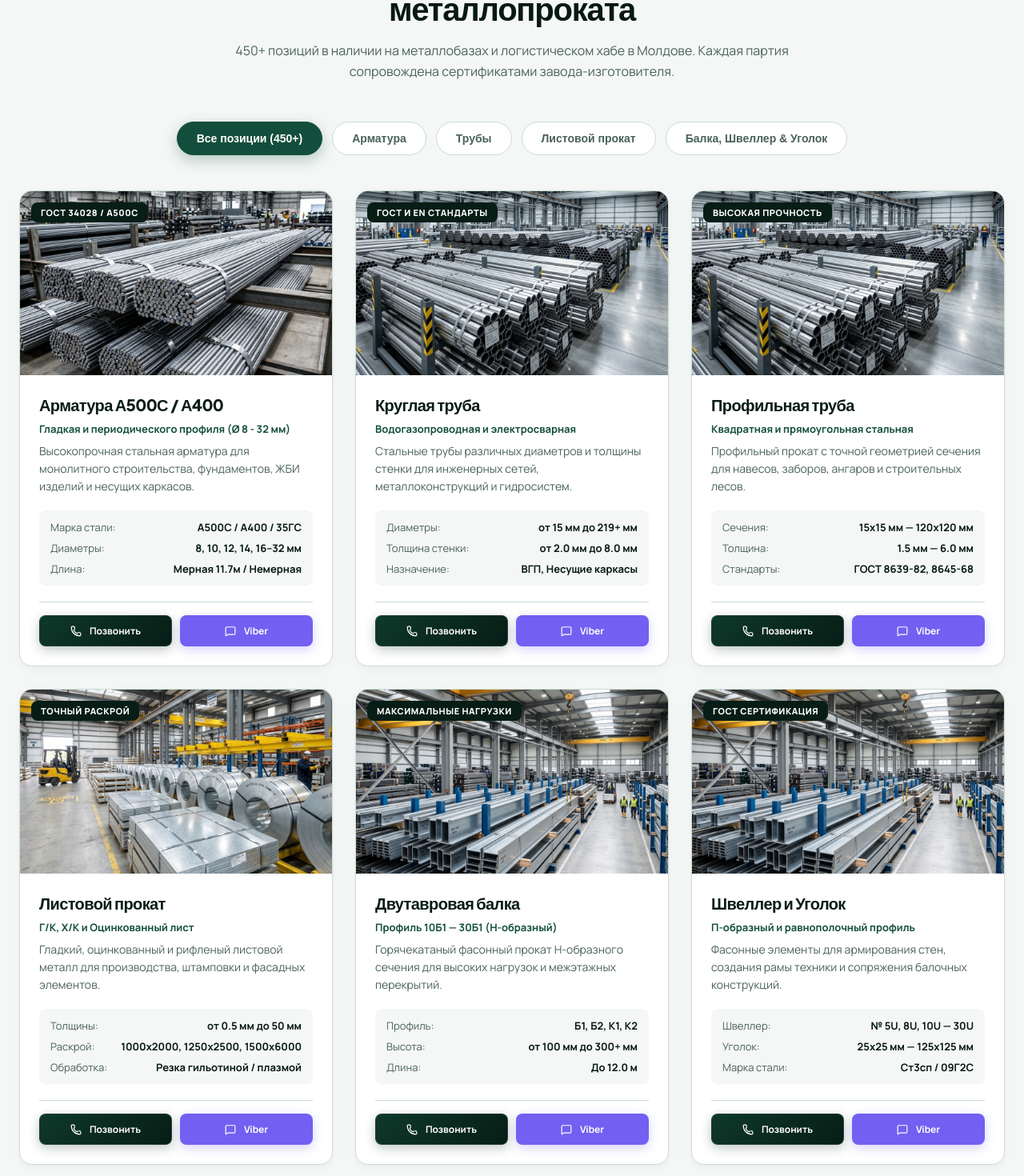
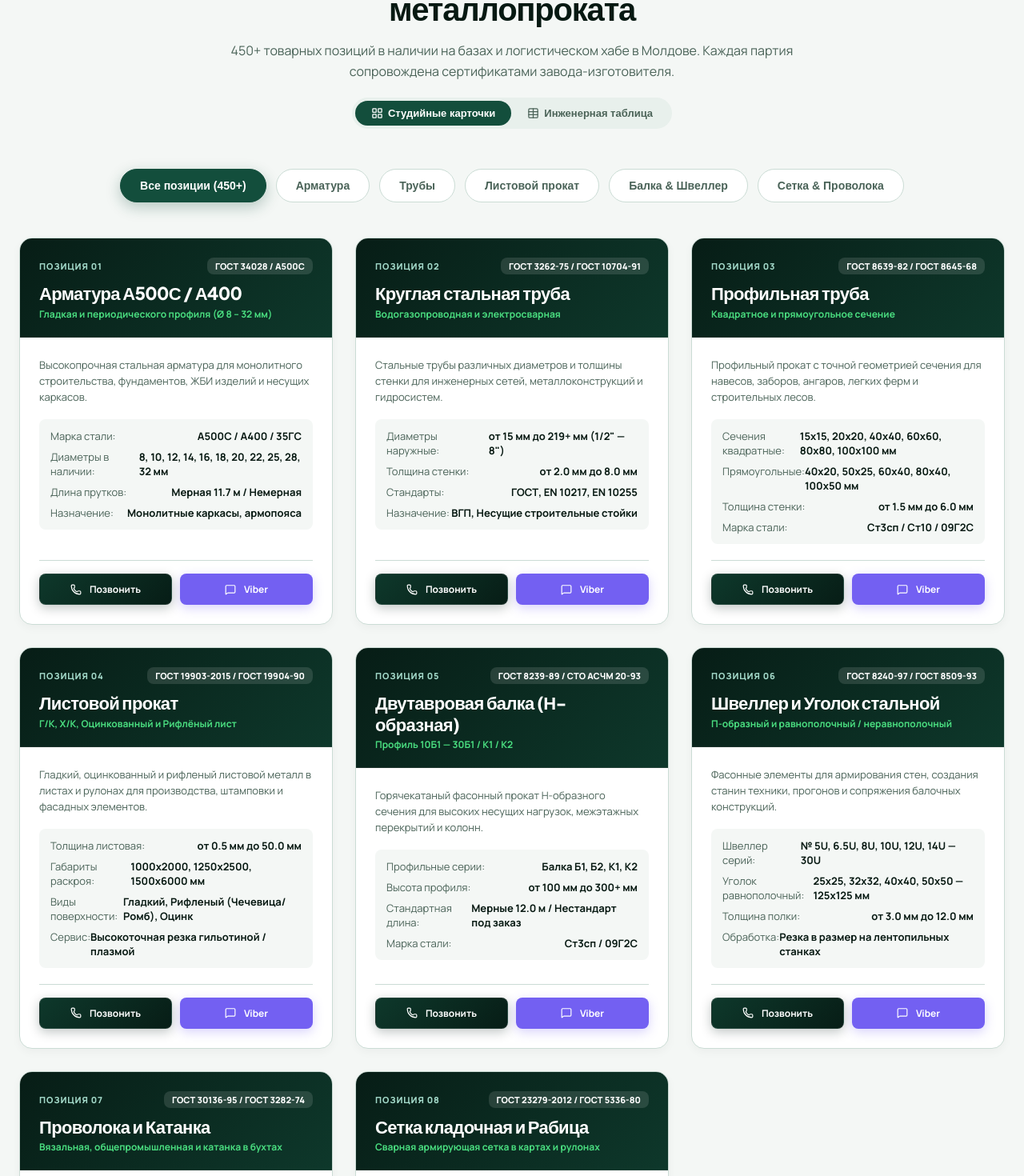
Before and after one commit to amuravschi-cloud/metalica-zuev, a React (Vite) app: page / in a window 1280 px wide. Shown: the part 1160-2630 px from the top of the page at 80% size. Built offline with nearby package versions, Linux system fonts and the light colour scheme.

Commit message:
Update address to Transnistria 3A and launch image-free luxury catalog (cards + data table)

```diff
--- a/src/components/BasesMap.jsx
+++ b/src/components/BasesMap.jsx
@@ -20,10 +20,10 @@ export default function BasesMap() {
       id: 'base2',
       title: 'Металлобаза №2 (Кишинёв)',
       city: 'Chișinău',
-      address: 'str. Transnistria, 3 (заезд с str. Vadul lui Vodă, 142)',
+      address: 'str. Transnistria, 3A (заезд с str. Vadul lui Vodă, 142)',
       type: 'Открытая металлобаза · Склад металла',
       hours: 'Пн–Пт: 08:00 – 17:00',
-      mapUrl: 'https://www.google.com/maps/search/?api=1&query=Metalica+Zuev+Transnistria+3+Chisinau',
+      mapUrl: 'https://www.google.com/maps/search/?api=1&query=Metalica+Zuev+Transnistria+3A+Chisinau',
       features: ['Открытый склад металлопроката', 'Лентопильная резка', 'Удобный подъезд длинномеров', 'Погрузка крановым оборудованием'],
       desc: 'Открытая металлобаза с удобным заездом с улицы Вадул-луй-Водэ (142), оборудованная под отгрузку тяжелых длинномеров.'
     },
--- a/src/components/ProductCatalog.jsx
+++ b/src/components/ProductCatalog.jsx
@@ -1,92 +1,129 @@
 import React, { useState } from 'react';
-import { Phone, MessageSquare } from 'lucide-react';
+import { Phone, MessageSquare, Table, LayoutGrid, CheckCircle2, ShieldCheck } from 'lucide-react';
 
 export default function ProductCatalog() {
   const [activeTab, setActiveTab] = useState('all');
+  const [displayMode, setDisplayMode] = useState('cards'); // 'cards' or 'table'
 
   const products = [
     {
       id: 'armatura',
+      code: '01',
       category: 'armatura',
       title: 'Арматура А500С / А400',
-      subtitle: 'Гладкая и периодического профиля (Ø 8 - 32 мм)',
+      subtitle: 'Гладкая и периодического профиля (Ø 8 – 32 мм)',
       desc: 'Высокопрочная стальная арматура для монолитного строительства, фундаментов, ЖБИ изделий и несущих каркасов.',
-      photo: './images/rebar.png',
       tag: 'ГОСТ 34028 / А500С',
       specs: [
         { label: 'Марка стали', value: 'А500С / А400 / 35ГС' },
-        { label: 'Диаметры', value: '8, 10, 12, 14, 16–32 мм' },
-        { label: 'Длина', value: 'Мерная 11.7м / Немерная' },
+        { label: 'Диаметры в наличии', value: '8, 10, 12, 14, 16, 18, 20, 22, 25, 28, 32 мм' },
+        { label: 'Длина прутков', value: 'Мерная 11.7 м / Немерная' },
+        { label: 'Назначение', value: 'Монолитные каркасы, армопояса' },
       ]
     },
     {
       id: 'pipes_round',
+      code: '02',
       category: 'pipes',
-      title: 'Круглая труба',
+      title: 'Круглая стальная труба',
       subtitle: 'Водогазопроводная и электросварная',
       desc: 'Стальные трубы различных диаметров и толщины стенки для инженерных сетей, металлоконструкций и гидросистем.',
-      photo: './images/pipes.png',
-      tag: 'ГОСТ и EN стандарты',
+      tag: 'ГОСТ 3262-75 / ГОСТ 10704-91',
       specs: [
-        { label: 'Диаметры', value: 'от 15 мм до 219+ мм' },
+        { label: 'Диаметры наружные', value: 'от 15 мм до 219+ мм (1/2" — 8")' },
         { label: 'Толщина стенки', value: 'от 2.0 мм до 8.0 мм' },
-        { label: 'Назначение', value: 'ВГП, Несущие каркасы' },
+        { label: 'Стандарты', value: 'ГОСТ, EN 10217, EN 10255' },
+        { label: 'Назначение', value: 'ВГП, Несущие строительные стойки' },
       ]
     },
     {
       id: 'pipes_prof',
+      code: '03',
       category: 'pipes',
       title: 'Профильная труба',
-      subtitle: 'Квадратная и прямоугольная стальная',
-      desc: 'Профильный прокат с точной геометрией сечения для навесов, заборов, ангаров и строительных лесов.',
-      photo: './images/pipes.png',
-      tag: 'Высокая прочность',
+      subtitle: 'Квадратное и прямоугольное сечение',
+      desc: 'Профильный прокат с точной геометрией сечения для навесов, заборов, ангаров, легких ферм и строительных лесов.',
+      tag: 'ГОСТ 8639-82 / ГОСТ 8645-68',
       specs: [
-        { label: 'Сечения', value: '15х15 мм — 120х120 мм' },
-        { label: 'Толщина', value: '1.5 мм — 6.0 мм' },
-        { label: 'Стандарты', value: 'ГОСТ 8639-82, 8645-68' },
+        { label: 'Сечения квадратные', value: '15х15, 20х20, 40х40, 60х60, 80х80, 100х100 мм' },
+        { label: 'Прямоугольные', value: '40х20, 50х25, 60х40, 80х40, 100х50 мм' },
+        { label: 'Толщина стенки', value: 'от 1.5 мм до 6.0 мм' },
+        { label: 'Марка стали', value: 'Ст3сп / Ст10 / 09Г2С' },
       ]
     },
     {
       id: 'sheets',
+      code: '04',
       category: 'sheets',
       title: 'Листовой прокат',
-      subtitle: 'Г/К, Х/К и Оцинкованный лист',
-      desc: 'Гладкий, оцинкованный и рифленый листовой металл для производства, штамповки и фасадных элементов.',
-      photo: './images/sheets.png',
-      tag: 'Точный раскрой',
+      subtitle: 'Г/К, Х/К, Оцинкованный и Рифлёный лист',
+      desc: 'Гладкий, оцинкованный и рифленый листовой металл в листах и рулонах для производства, штамповки и фасадных элементов.',
+      tag: 'ГОСТ 19903-2015 / ГОСТ 19904-90',
       specs: [
-        { label: 'Толщины', value: 'от 0.5 мм до 50 мм' },
-        { label: 'Раскрой', value: '1000х2000, 1250х2500, 1500х6000' },
-        { label: 'Обработка', value: 'Резка гильотиной / плазмой' },
+        { label: 'Толщина листовая', value: 'от 0.5 мм до 50.0 мм' },
+        { label: 'Габариты раскроя', value: '1000х2000, 1250х2500, 1500х6000 мм' },
+        { label: 'Виды поверхности', value: 'Гладкий, Рифленый (Чечевица/Ромб), Оцинк' },
+        { label: 'Сервис', value: 'Высокоточная резка гильотиной / плазмой' },
       ]
     },
     {
       id: 'beams',
+      code: '05',
       category: 'shaped',
-      title: 'Двутавровая балка',
-      subtitle: 'Профиль 10Б1 — 30Б1 (Н-образный)',
-      desc: 'Горячекатаный фасонный прокат Н-образного сечения для высоких нагрузок и межэтажных перекрытий.',
-      photo: './images/beams.png',
-      tag: 'Максимальные нагрузки',
+      title: 'Двутавровая балка (Н-образная)',
+      subtitle: 'Профиль 10Б1 — 30Б1 / К1 / К2',
+      desc: 'Горячекатаный фасонный прокат Н-образного сечения для высоких несущих нагрузок, межэтажных перекрытий и колонн.',
+      tag: 'ГОСТ 8239-89 / СТО АСЧМ 20-93',
       specs: [
-        { label: 'Профиль', value: 'Б1, Б2, К1, К2' },
-        { label: 'Высота', value: 'от 100 мм до 300+ мм' },
-        { label: 'Длина', value: 'До 12.0 м' },
+        { label: 'Профильные серии', value: 'Балка Б1, Б2, К1, К2' },
+        { label: 'Высота профиля', value: 'от 100 мм до 300+ мм' },
+        { label: 'Стандартная длина', value: 'Мерные 12.0 м / Нестандарт под заказ' },
+        { label: 'Марка стали', value: 'Ст3сп / 09Г2С' },
       ]
     },
     {
       id: 'channels',
+      code: '06',
       category: 'shaped',
-      title: 'Швеллер и Уголок',
-      subtitle: 'П-образный и равнополочный профиль',
-      desc: 'Фасонные элементы для армирования стен, создания рамы техники и сопряжения балочных конструкций.',
-      photo: './images/beams.png',
-      tag: 'ГОСТ сертификация',
+      title: 'Швеллер и Уголок стальной',
+      subtitle: 'П-образный и равнополочный / неравнополочный',
+      desc: 'Фасонные элементы для армирования стен, создания станин техники, прогонов и сопряжения балочных конструкций.',
+      tag: 'ГОСТ 8240-97 / ГОСТ 8509-93',
       specs: [
-        { label: 'Швеллер', value: '№ 5U, 8U, 10U — 30U' },
-        { label: 'Уголок', value: '25х25 мм — 125х125 мм' },
-        { label: 'Марка стали', value: 'Ст3сп / 09Г2С' },
+        { label: 'Швеллер серий', value: '№ 5U, 6.5U, 8U, 10U, 12U, 14U — 30U' },
+        { label: 'Уголок равнополочный', value: '25х25, 32х32, 40х40, 50х50 — 125х125 мм' },
+        { label: 'Толщина полки', value: 'от 3.0 мм до 12.0 мм' },
+        { label: 'Обработка', value: 'Резка в размер на лентопильных станках' },
+      ]
+    },
+    {
+      id: 'wire_rod',
+      code: '07',
+      category: 'wire',
+      title: 'Проволока и Катанка',
+      subtitle: 'Вязальная, общепромышленная и катанка в бухтах',
+      desc: 'Стальная катанка и термически обработанная вязальная проволока для увязки арматурных каркасов и производства изделий.',
+      tag: 'ГОСТ 30136-95 / ГОСТ 3282-74',
+      specs: [
+        { label: 'Катанка диаметром', value: 'Ø 5.5 мм, 6.5 мм, 8.0 мм' },
+        { label: 'Проволока вязальная', value: 'Ø 1.2 мм, 1.4 мм, 2.0 мм, 3.0 мм' },
+        { label: 'Форма поставки', value: 'Бухты 100-500 кг / Прутки' },
+        { label: 'Свойства', value: 'Высокая пластичность, мягкий отжиг' },
+      ]
+    },
+    {
+      id: 'mesh',
+      code: '08',
+      category: 'wire',
+      title: 'Сетка кладочная и Рабица',
+      subtitle: 'Сварная армирующая сетка в картах и рулонах',
+      desc: 'Сварная стальная сетка для армирования стяжек пола, кладки кирпича и газоблоков, а также плетёная сетка-рабица.',
+      tag: 'ГОСТ 23279-2012 / ГОСТ 5336-80',
+      specs: [
+        { label: 'Размер ячейки', value: '50х50, 100х100, 150х150, 200х200 мм' },
+        { label: 'Диаметр проволоки', value: 'Ø 3.0 мм, 4.0 мм, 5.0 мм (ВР-1)' },
+        { label: 'Формат карт', value: '0.5х2.0 м, 1.0х2.0 м, 2.0х3.0 м' },
+        { label: 'Назначение', value: 'Кладочные работы, стяжка, ограждения' },
       ]
     }
   ];
@@ -102,8 +139,49 @@ export default function ProductCatalog() {
           <span className="section-tag">Складской ассортимент</span>
           <h2>Каталог продуктовых групп металлопроката</h2>
           <p>
-            450+ позиций в наличии на металлобазах и логистическом хабе в Молдове. Каждая партия сопровождена сертификатами завода-изготовителя.
+            450+ товарных позиций в наличии на базах и логистическом хабе в Молдове.
+            Каждая партия сопровождена сертификатами завода-изготовителя.
           </p>
+
+          {/* Display Mode Toggle (Cards vs Table) */}
+          <div style={{ display: 'inline-flex', background: '#E8F0EC', padding: '4px', borderRadius: 'var(--radius-full)', marginTop: '20px' }}>
+            <button
+              onClick={() => setDisplayMode('cards')}
+              style={{
+                padding: '8px 20px',
+                borderRadius: 'var(--radius-full)',
+                border: 'none',
+                background: displayMode === 'cards' ? '#134E3C' : 'transparent',
+                color: displayMode === 'cards' ? '#FFFFFF' : '#4B6358',
+                fontSize: '13px',
+                fontWeight: '700',
+                cursor: 'pointer',
+                display: 'flex',
+                alignItems: 'center',
+                gap: '6px'
+              }}
+            >
+              <LayoutGrid size={15} /> Студийные карточки
+            </button>
+            <button
+              onClick={() => setDisplayMode('table')}
+              style={{
+                padding: '8px 20px',
+                borderRadius: 'var(--radius-full)',
+                border: 'none',
+                background: displayMode === 'table' ? '#134E3C' : 'transparent',
+                color: displayMode === 'table' ? '#FFFFFF' : '#4B6358',
+                fontSize: '13px',
+                fontWeight: '700',
+                cursor: 'pointer',
+                display: 'flex',
+                alignItems: 'center',
+                gap: '6px'
+              }}
+            >
+              <Table size={15} /> Инженерная таблица
+            </button>
+          </div>
         </div>
 
         {/* Filter Tabs */}
@@ -112,22 +190,33 @@ export default function ProductCatalog() {
           <button className={`tab-btn ${activeTab === 'armatura' ? 'active' : ''}`} onClick={() => setActiveTab('armatura')}>Арматура</button>
           <button className={`tab-btn ${activeTab === 'pipes' ? 'active' : ''}`} onClick={() => setActiveTab('pipes')}>Трубы</button>
           <button className={`tab-btn ${activeTab === 'sheets' ? 'active' : ''}`} onClick={() => setActiveTab('sheets')}>Листовой прокат</button>
-          <button className={`tab-btn ${activeTab === 'shaped' ? 'active' : ''}`} onClick={() => setActiveTab('shaped')}>Балка, Швеллер & Уголок</button>
+          <button className={`tab-btn ${activeTab === 'shaped' ? 'active' : ''}`} onClick={() => setActiveTab('shaped')}>Балка & Швеллер</button>
+          <button className={`tab-btn ${activeTab === 'wire' ? 'active' : ''}`} onClick={() => setActiveTab('wire')}>Сетка & Проволока</button>
         </div>
 
-        {/* Product Cards Grid */}
+        {/* MODE 1: EXECUTIVE IMAGE-FREE CARDS */}
+        {displayMode === 'cards' ? (
           <div className="catalog-grid">
             {filteredProducts.map((prod) => (
-            <div key={prod.id} className="product-card">
-              <div className="product-img-wrapper">
-                <img src={prod.photo} alt={prod.title} loading="lazy" />
-                <span className="product-tag">{prod.tag}</span>
+              <div key={prod.id} className="product-card-text">
+                <div className="product-card-text-header">
+                  <div style={{ display: 'flex', justifyContent: 'space-between', alignItems: 'center', marginBottom: '10px' }}>
+                    <span style={{ fontSize: '11px', fontWeight: '800', letterSpacing: '0.08em', color: '#A3D9C9', textTransform: 'uppercase' }}>
+                      Позиция {prod.code}
+                    </span>
+                    <span style={{ background: 'rgba(255,255,255,0.12)', color: '#FFFFFF', padding: '3px 10px', borderRadius: 'var(--radius-sm)', fontSize: '11px', fontWeight: '800' }}>
+                      {prod.tag}
+                    </span>
                   </div>
 
-              <div className="product-body">
-                <h3 className="product-title">{prod.title}</h3>
-                <p style={{ fontSize: '13px', fontWeight: '700', color: 'var(--brand-green)', marginBottom: '8px' }}>{prod.subtitle}</p>
-                <p className="product-desc">{prod.desc}</p>
+                  <h3 style={{ fontSize: '22px', fontWeight: '800', color: '#FFFFFF', lineHeight: '1.2' }}>{prod.title}</h3>
+                  <p style={{ fontSize: '12px', fontWeight: '700', color: '#4ADE80', marginTop: '4px' }}>{prod.subtitle}</p>
+                </div>
+
+                <div className="product-card-text-body">
+                  <p style={{ fontSize: '13px', color: 'var(--text-muted)', lineHeight: '1.55', marginBottom: '18px' }}>
+                    {prod.desc}
+                  </p>
 
                   <div className="product-specs">
                     {prod.specs.map((sp, idx) => (
@@ -150,6 +239,57 @@ export default function ProductCatalog() {
               </div>
             ))}
           </div>
+        ) : (
+          /* MODE 2: EXECUTIVE DATA TABLE */
+          <div style={{ background: '#FFFFFF', border: '1px solid var(--border-green)', borderRadius: 'var(--radius-lg)', overflow: 'hidden', boxShadow: 'var(--shadow-md)' }}>
+            <div style={{ overflowX: 'auto' }}>
+              <table style={{ width: '100%', borderCollapse: 'collapse', textAlign: 'left', fontSize: '14px' }}>
+                <thead>
+                  <tr style={{ background: 'var(--bg-dark-green)', color: '#FFFFFF', fontSize: '12px', textTransform: 'uppercase', letterSpacing: '0.05em' }}>
+                    <th style={{ padding: '16px 20px' }}>№</th>
+                    <th style={{ padding: '16px 20px' }}>Наименование проката</th>
+                    <th style={{ padding: '16px 20px' }}>Доступные сечения / Диаметры</th>
+                    <th style={{ padding: '16px 20px' }}>Стандарт ГОСТ / EN</th>
+                    <th style={{ padding: '16px 20px' }}>Марки стали</th>
+                    <th style={{ padding: '16px 20px', textAlign: 'right' }}>Связь</th>
+                  </tr>
+                </thead>
+                <tbody>
+                  {filteredProducts.map((prod, idx) => (
+                    <tr key={prod.id} style={{ borderBottom: '1px solid var(--border-green)', background: idx % 2 === 0 ? '#FFFFFF' : '#F4F7F5' }}>
+                      <td style={{ padding: '16px 20px', fontWeight: '800', color: 'var(--brand-green)' }}>{prod.code}</td>
+                      <td style={{ padding: '16px 20px' }}>
+                        <strong style={{ display: 'block', color: 'var(--bg-dark-green)', fontSize: '15px' }}>{prod.title}</strong>
+                        <span style={{ fontSize: '12px', color: 'var(--text-muted)' }}>{prod.subtitle}</span>
+                      </td>
+                      <td style={{ padding: '16px 20px', fontWeight: '700', color: 'var(--text-dark)' }}>
+                        {prod.specs[1]?.value || 'По запросу'}
+                      </td>
+                      <td style={{ padding: '16px 20px', fontSize: '13px', color: 'var(--text-muted)' }}>
+                        <span style={{ background: 'var(--brand-green-light)', color: 'var(--brand-green)', padding: '2px 8px', borderRadius: 'var(--radius-sm)', fontWeight: '700' }}>
+                          {prod.tag}
+                        </span>
+                      </td>
+                      <td style={{ padding: '16px 20px', fontSize: '13px', fontWeight: '700', color: 'var(--text-dark)' }}>
+                        {prod.specs[0]?.value || 'Ст3сп / А500С'}
+                      </td>
+                      <td style={{ padding: '16px 20px', textAlign: 'right' }}>
+                        <div style={{ display: 'inline-flex', gap: '8px' }}>
+                          <a href="tel:+37368471530" className="btn btn-brand" style={{ padding: '6px 12px', fontSize: '12px' }}>
+                            <Phone size={13} /> Звонок
+                          </a>
+                          <a href="viber://chat?number=%2B37368471530" className="btn btn-viber" style={{ padding: '6px 12px', fontSize: '12px' }}>
+                            <MessageSquare size={13} /> Viber
+                          </a>
+                        </div>
+                      </td>
+                    </tr>
+                  ))}
+                </tbody>
+              </table>
+            </div>
+          </div>
+        )}
       </div>
     </section>
   );
--- a/src/index.css
+++ b/src/index.css
@@ -493,7 +493,8 @@ h1, h2, h3, h4, .heading-font, .stat-number {
   gap: 28px;
 }
 
-.product-card {
+/* Image-Free Luxury Product Cards */
+.product-card-text {
   background: var(--bg-card);
   border: 1px solid var(--border-green);
   border-radius: var(--radius-md);
@@ -504,45 +505,19 @@ h1, h2, h3, h4, .heading-font, .stat-number {
   transition: all var(--transition-smooth);
 }
 
-.product-card:hover {
+.product-card-text:hover {
   transform: translateY(-6px);
   box-shadow: var(--shadow-lg);
   border-color: var(--brand-green);
 }
 
-.product-img-wrapper {
-  position: relative;
-  height: 230px;
-  overflow: hidden;
-  background: #E8F0EC;
+.product-card-text-header {
+  background: linear-gradient(135deg, #071D16 0%, #0E382B 100%);
+  padding: 24px 24px 20px 24px;
+  border-bottom: 1px solid rgba(255, 255, 255, 0.1);
 }
 
-.product-img-wrapper img {
-  width: 100%;
-  height: 100%;
-  object-fit: cover;
-  transition: transform 0.5s ease;
-}
-
-.product-card:hover .product-img-wrapper img {
-  transform: scale(1.06);
-}
-
-.product-tag {
-  position: absolute;
-  top: 14px;
-  left: 14px;
-  background: var(--bg-dark-green);
-  color: #FFFFFF;
-  padding: 5px 12px;
-  border-radius: var(--radius-sm);
-  font-size: 11px;
-  font-weight: 800;
-  letter-spacing: 0.05em;
-  text-transform: uppercase;
-}
-
-.product-body {
+.product-card-text-body {
   padding: 24px;
   display: flex;
   flex-direction: column;
```
Lines whose indentation alone changed are shown as unchanged.
